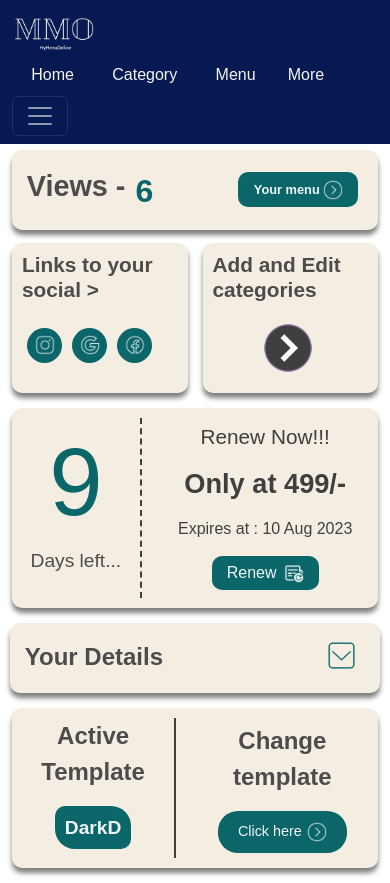
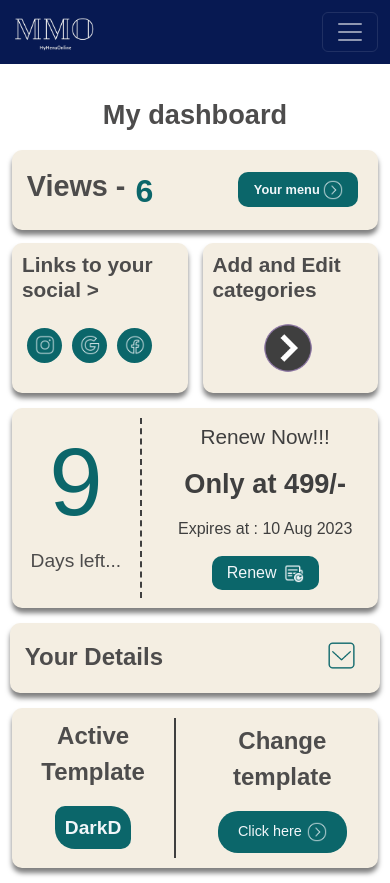
Before and after one commit to infinitus04/myMenuOnline, a Django app: page /client/psudoPanel/ in a window 390 px wide. Run offline with Django 4.2, Linux system fonts and the light colour scheme; a user stored in the database is signed in; data comes from the database, SQL or seed files in the repository; both versions use the stored data as it was after the commit.

Commit message:
navbar fixed

```diff
--- a/static/css/dashboard.css
+++ b/static/css/dashboard.css
@@ -12,14 +12,13 @@
 
 body{
 
-    background: url(assets/MyMenuBack.png);
-    background-size: cover;
-    background-repeat: no-repeat;
+
     height: 99vh;
     overflow-y: scroll;
     display: flex;
     align-items: center;
     justify-content: center;
+    background-color: #071952 !important;
 
 }
 
@@ -58,7 +57,7 @@ body{
 .dash-top{
 
     display: flex;
-     justify-content: start;
+     justify-content: center;
     align-items: center;
 
      width: 99%;
@@ -79,7 +78,7 @@ body{
 
 .cont-heading h3{
     font-size: 2rem;
-    color: #4d4c4c;
+    color: #f4eee2;
     font-weight: bold;
 
 
@@ -802,7 +801,7 @@ body{
 
 body{
 
-    background-image: none;
+    background-color: transparent !important;
     /* width: 99%; */
 
 
@@ -854,6 +853,7 @@ body{
 .cont-heading h3{
 
     font-size: 1.7rem;
+    color: #4d4c4c;
 
 
 }
--- a/static/css/navbar.css
+++ b/static/css/navbar.css
@@ -82,4 +82,9 @@
 
     width: 70% !important;
    }
+
+   .navList{
+
+    display: none;
+   }
   }
```
Also changed, not shown: db.sqlite3.
